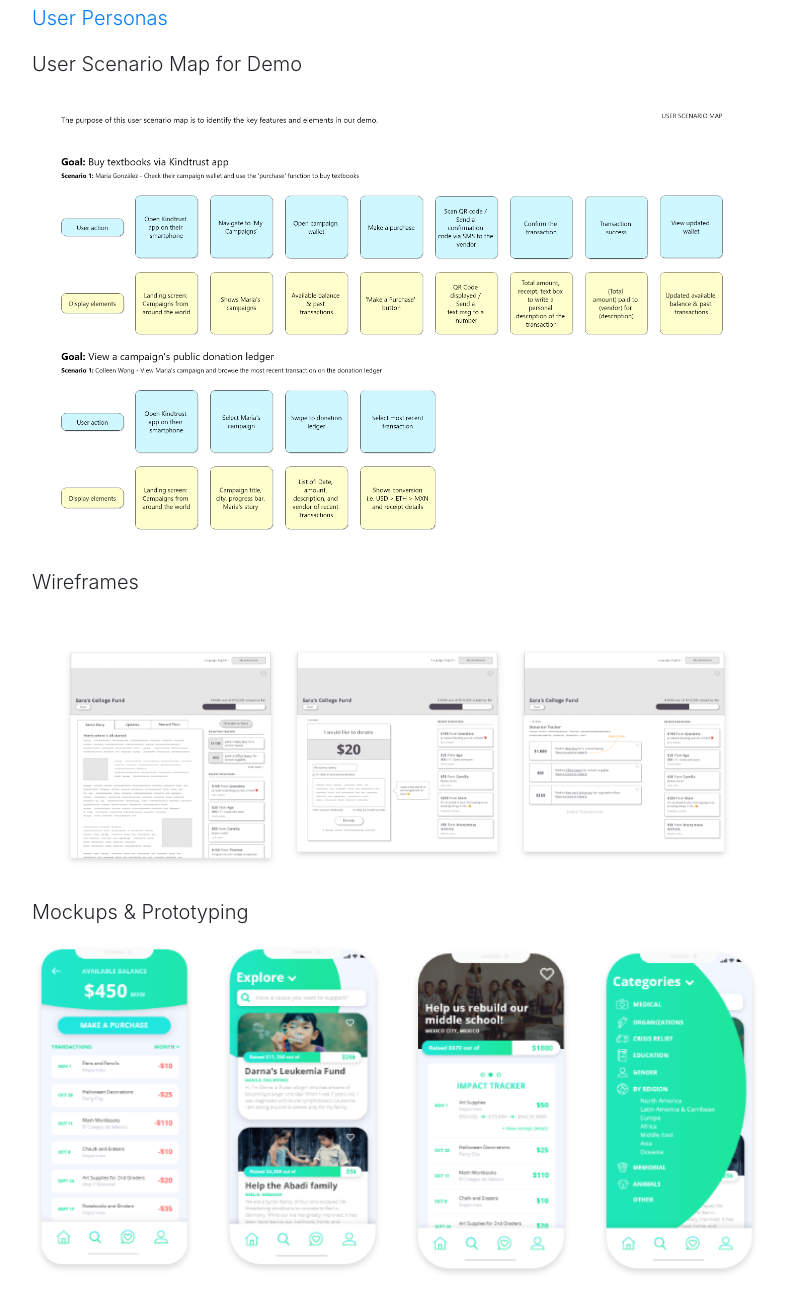
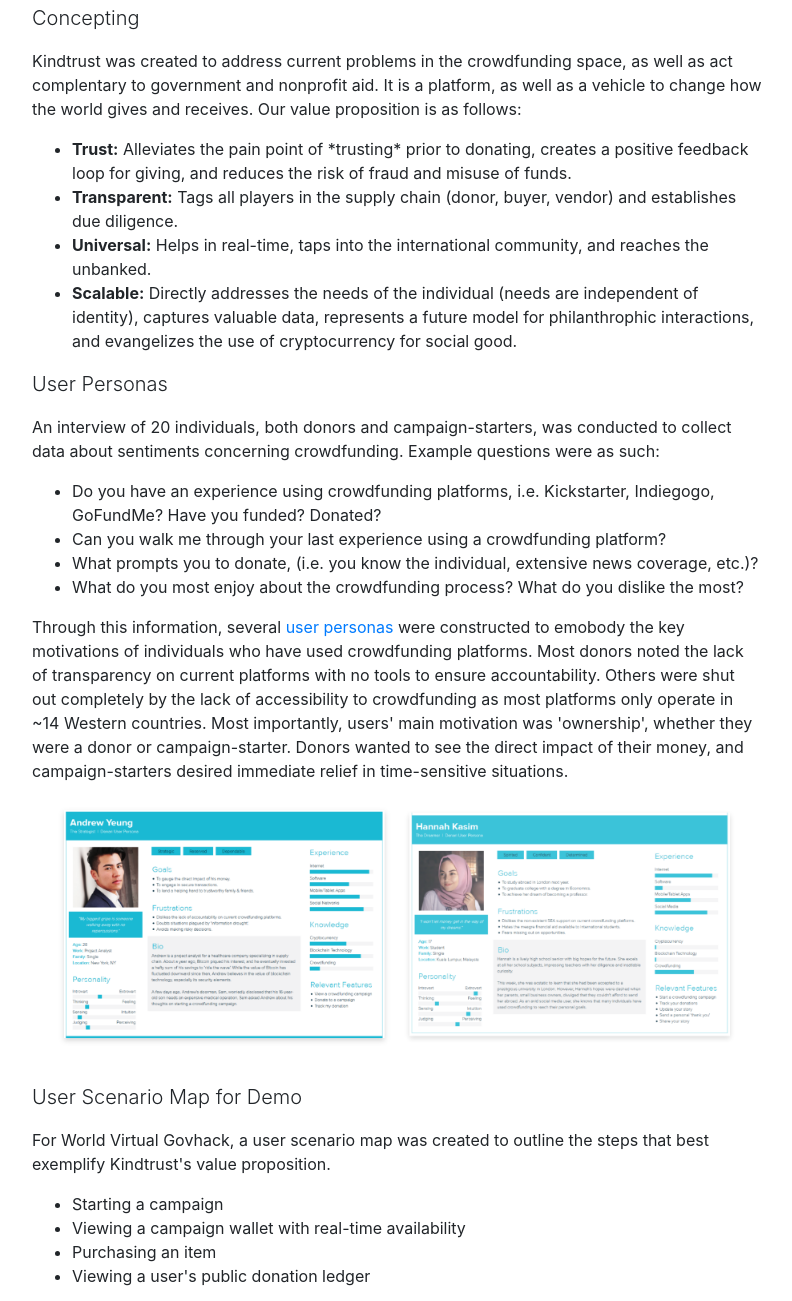
Before and after one commit to kindtrust/kindtrust.github.io, a website with bundled scripts: page index.html in a window 1280 px wide. Shown: the part 2823-4124 px from the top of the page, without its empty margins (243-1035 px from the left). Built offline with nearby package versions, Linux system fonts and the light colour scheme.

Commit message:
(Perhaps) Final Update
Final

```diff
--- a/index.html
+++ b/index.html
@@ -106,12 +106,38 @@
         <div class="row">
           <div class="col-lg-8 mx-auto">
             <h2>Design Process</h2>
-            	<p class="lead"> <a href="https://app.xtensio.com/folio/z2fcowub"> User Personas </a> </p>
+            	<p class="lead"> Concepting </p>
+            		<p> Kindtrust was created to address current problems in the crowdfunding space, as well as act complentary to government and nonprofit aid. It is a platform, as well as a vehicle to change how the world gives and receives. Our value proposition is as follows: </p>
+            			<ul>
+            				<li> <b>Trust:</b> Alleviates the pain point of *trusting* prior to donating, creates a positive feedback loop for giving, and reduces the risk of fraud and misuse of funds.</li>
+            				<li> <b>Transparent:</b> Tags all players in the supply chain (donor, buyer, vendor) and establishes due diligence.</li>
+            				<li> <b>Universal:</b> Helps in real-time, taps into the international community, and reaches the unbanked. </li>
+            				<li> <b>Scalable:</b> Directly addresses the needs of the individual (needs are independent of identity), captures valuable data, represents a future model for philanthrophic interactions, and evangelizes the use of cryptocurrency for social good. </li>
+            			</ul>
+            	<p class="lead"> User Personas </p>
+            		<p> An interview of 20 individuals, both donors and campaign-starters, was conducted to collect data about sentiments concerning crowdfunding. Example questions were as such: </p>
+            			<ul>
+            				<li>Do you have an experience using crowdfunding platforms, i.e. Kickstarter, Indiegogo, GoFundMe? Have you funded? Donated?</li>
+            				<li>Can you walk me through your last experience using a crowdfunding platform?</li>
+            				<li>What prompts you to donate, (i.e. you know the individual, extensive news coverage, etc.)? </li>
+            				<li>What do you most enjoy about the crowdfunding process? What do you dislike the most?</li>
+            			</ul>
+            		<p> Through this information, several <a href="https://app.xtensio.com/folio/z2fcowub">user personas</a> were constructed to emobody the key motivations of individuals who have used crowdfunding platforms. Most donors noted the lack of transparency on current platforms with no tools to ensure accountability. Others were shut out completely by the lack of accessibility to crowdfunding as most platforms only operate in ~14 Western countries. Most importantly, users' main motivation was 'ownership', whether they were a donor or campaign-starter. Donors wanted to see the direct impact of their money, and campaign-starters desired immediate relief in time-sensitive situations.
+            	<img src="pics/personas.png" width="100%">
             	<p class="lead"> User Scenario Map for Demo</p>
+            		<p> For World Virtual Govhack, a user scenario map was created to outline the steps that best exemplify Kindtrust's value proposition. </p>
+            			<ul>
+            				<li> Starting a campaign </li>
+            				<li> Viewing a campaign wallet with real-time availability </li>
+            				<li> Purchasing an item </li>
+            				<li> Viewing a user's public donation ledger </li>
+            			</ul>
             	<img src="pics/scenario-map.png" width="100%">
             	<p class="lead"> Wireframes </p>
+            		<p> From there, wireframes were constructed to not only lay the baseline for our platform, but also generate new features and better UI for the crowdfunding experience. While wireframes were initially created for desktops, we later decided to showcase our demo on a phone to display the accessibility and real-time application of Kindtrust. </p>
             	<img src="pics/wireframes.png" width="100%">
             	<p class="lead"> Mockups & Prototyping </p>
+            		<p> Finally, mockups and a working prototype were created to help our users truly visualize the experience of Kindtrust. This prototype was intended for smartphones, but we understand that not everyone in need has access to technology. By creating a browser platform in conjunction to an SMS app, we believe we can reach areas that are already employing mobile banking despite other technological barriers, i.e. Nigeria, South Africa, Kenya, etc.</p>
             	<img src="pics/mockup.png" width="100%">
           </div>
         </div>
```
Also changed, not shown: pics/personas.png (added).
